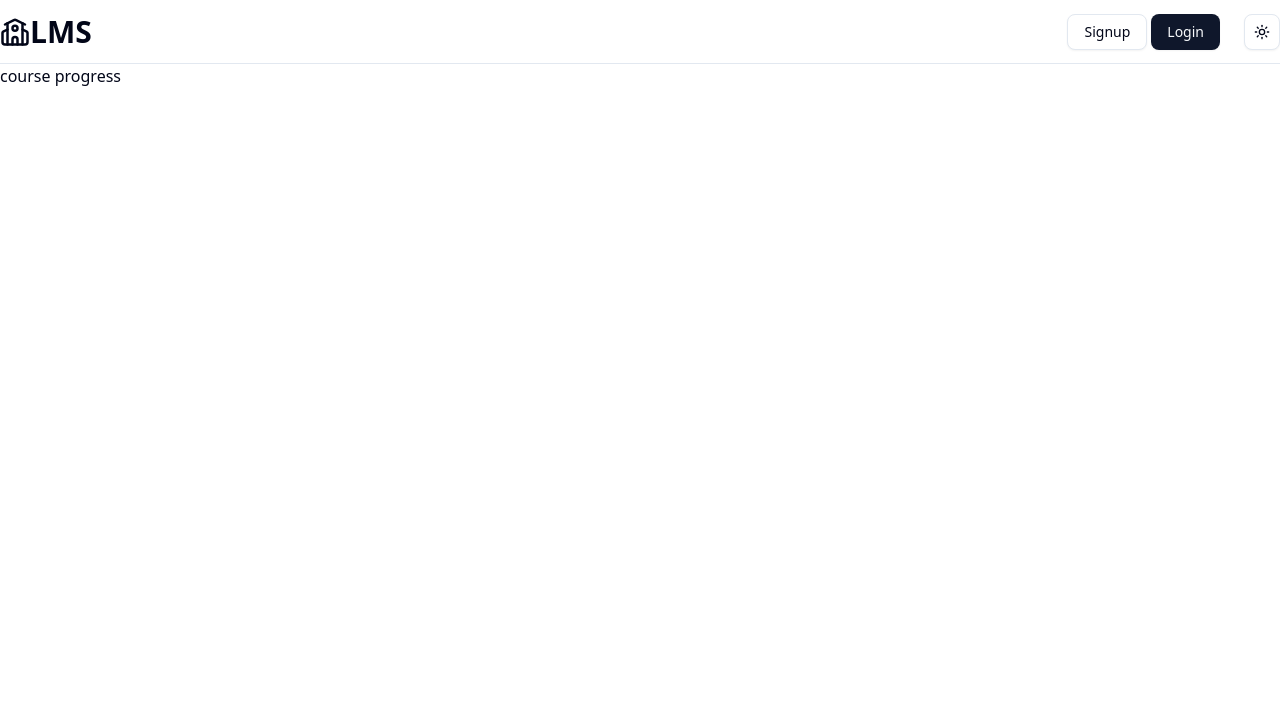
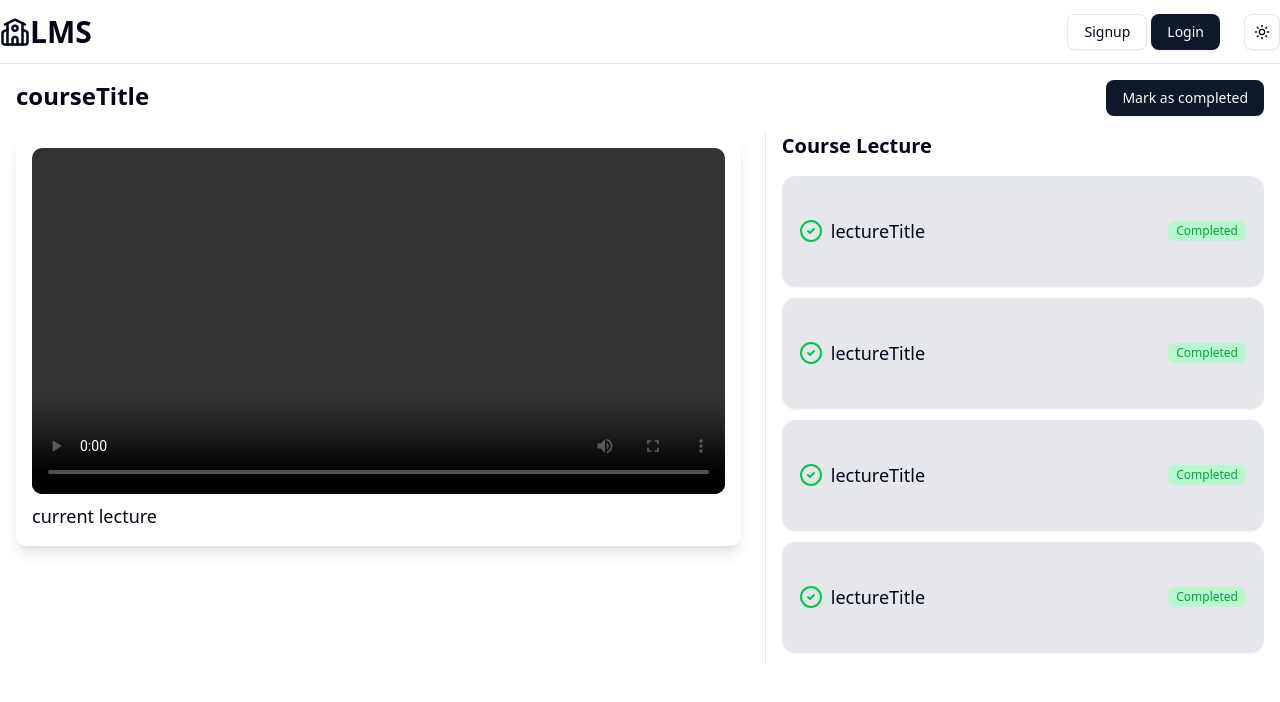
Before and after one commit to ravikant-khati/lms, a React (Vite) app in the folder frontend/: page /course-progress/1 in a window 1280 px wide. Shown: the top 702 px of the page. Built offline with nearby package versions, Linux system fonts and the light colour scheme; no server answers.

Commit message:
frontend compelete for course progress page.

```diff
--- a/frontend/src/components/BuyCourseButton.jsx
+++ b/frontend/src/components/BuyCourseButton.jsx
@@ -6,26 +6,28 @@ import { toast } from "sonner";
 import { useCreateCheckoutSessionMutation } from "../features/apis/coursePurchaseAPI";
 
 const BuyCourseButton = ({ courseID }) => {
-  const [createCheckoutSession, {data, isLoading, isSuccess, isError, error }] =
-    useCreateCheckoutSessionMutation();
+  const [
+    createCheckoutSession,
+    { data, isLoading, isSuccess, isError, error },
+  ] = useCreateCheckoutSessionMutation();
 
   const purchaseCourseHandler = async () => {
     console.log(courseID);
     await createCheckoutSession(courseID);
   };
 
-  useEffect(()=>{
-    if(isSuccess){
-       if(data?.url){
+  useEffect(() => {
+    if (isSuccess) {
+      if (data?.url) {
         window.location.href = data.url; // Redirect to stripe checkout url
-       }else{
-        toast.error("Invalid response from server.")
-       }
+      } else {
+        toast.error("Invalid response from server.");
+      }
     }
-    if(isError){
-      toast.error(error?.data?.message || "Failed to create checkout session")
+    if (isError) {
+      toast.error(error?.data?.message || "Failed to create checkout session");
     }
-  },[data, isSuccess, isError, error])
+  }, [data, isSuccess, isError, error]);
 
   return (
     <Button
--- a/frontend/src/pages/students/CourseDetail.jsx
+++ b/frontend/src/pages/students/CourseDetail.jsx
@@ -12,49 +12,59 @@ import BuyCourseButton from "../../components/BuyCourseButton";
 
 import { BadgeInfo, Lock, PlayCircle } from "lucide-react";
 import ReactPlayer from "react-player";
-import { useParams } from "react-router-dom";
+import { useNavigate, useParams } from "react-router-dom";
+import { useGetCourseDetailWithStatusQuery } from "../../features/apis/coursePurchaseAPI";
+import { useEffect } from "react";
 
 const CourseDetail = () => {
   const {courseID} = useParams()
+  const navigate = useNavigate()
+  const {data:res, isSuccess , isLoading , isError} = useGetCourseDetailWithStatusQuery(courseID)
+  useEffect(()=>{
+    if(isSuccess){
+      console.log(res);
+    }
+  },[isSuccess , isError])
+  if(isLoading) return <h1 className="mt-20">Loading... please wait</h1>
   return (
     <div className="space-y-5">
       <div className="bg-[#2D2F31] text-white">
         <div className="max-w-7xl mx-auto py-8 px-4 md:px-8 flex flex-col gap-2">
           <h1 className="font-bold text-2xl md:text-3xl">
-           course title
+           {res.course.courseTitle}
           </h1>
-          <p className="text-base md:text-lg">Course Sub-title</p>
+          <p className="text-base md:text-lg">{res.course.subTitle}</p>
           <p>
             Created By{" "}
             <span className="text-[#C0C4FC] underline italic">
-              created by
+              {res.course.creator.username}
             </span>
           </p>
           <div className="flex items-center gap-2 text-sm">
             <BadgeInfo size={16} />
-            <p>Last updated 44/44/444</p>
+            <p>Last updated {(res.course.updatedAt.split('T')[0])}</p>
           </div>
-          <p>Students enrolled:33</p>
+          <p>Students enrolled:{res.course.enrolledStudents.length}</p>
         </div>
       </div>
       <div className="max-w-7xl mx-auto my-5 px-4 md:px-8 flex flex-col lg:flex-row justify-between gap-10">
         <div className="w-full lg:w-1/2 space-y-5">
           <h1 className="font-bold text-xl md:text-2xl">Description</h1>
           <p
-            className="text-sm"
+            className="text-sm" dangerouslySetInnerHTML={{__html:res.course.description}}
           />
           <Card>
             <CardHeader>
               <CardTitle>Course Content</CardTitle>
-              <CardDescription>4 lectures</CardDescription>
+              <CardDescription>{res.course.lectures.length} lectures</CardDescription>
             </CardHeader>
             <CardContent className="space-y-3">
-              {[1,2,3,4].map((lecture, idx) => (
+              {res.course.lectures.map((lecture, idx) => (
                 <div key={idx} className="flex items-center gap-3 text-sm">
                   <span>
-                    {true ? <PlayCircle size={14} /> : <Lock size={14} />}
+                    {lecture.isPreviewFree ? <PlayCircle size={14} /> : <Lock size={14} />}
                   </span>
-                  <p>lecture title</p>
+                  <p>{lecture.lectureTitle}</p>
                 </div>
               ))}
             </CardContent>
@@ -68,15 +78,16 @@ const CourseDetail = () => {
                   width="100%"
                   height={"100%"}
                   controls={true}
+                  url={res.course.lectures[0].videoUrl}
                 />
               </div>
-              <h1>Lecture title</h1>
+              <h1>{res.course.lectures[0].lectureTitle}</h1>
               <Separator className="my-2" />
-              <h1 className="text-lg md:text-xl font-semibold">Course Price</h1>
+              <h1 className="text-lg md:text-xl font-semibold">{res.course.coursePrice}</h1>
             </CardContent>
             <CardFooter className="flex justify-center p-4">
-              {false ? (
-                <Button onClick={handleContinueCourse} className="w-full">Continue Course</Button>
+              {res.purchaseStatus ? (
+                <Button onClick={()=>navigate(`/course-progress/${courseID}`)} className="w-full">Continue Course</Button>
               ) : (
                 <BuyCourseButton courseID={courseID} />
               )}
--- a/frontend/src/pages/students/CourseProgress.jsx
+++ b/frontend/src/pages/students/CourseProgress.jsx
@@ -1,11 +1,89 @@
-import React from 'react';
+import { Badge } from "@/components/ui/badge";
+import { Button } from "@/components/ui/button";
+import { Card, CardContent, CardTitle } from "@/components/ui/card";
+
+import { CheckCircle, CheckCircle2, CirclePlay } from "lucide-react";
 
 const CourseProgress = () => {
-    return (
-        <div>
-            course progress
+
+
+
+  return (
+    <div className="max-w-7xl mx-auto p-4">
+      {/* Display course name  */}
+      <div className="flex justify-between mb-4">
+        <h1 className="text-2xl font-bold">courseTitle</h1>
+        <Button
+        >
+          {false ? (
+            <div className="flex items-center">
+              <CheckCircle className="h-4 w-4 mr-2" /> <span>Completed</span>{" "}
+            </div>
+          ) : (
+            "Mark as completed"
+          )}
+        </Button>
+      </div>
+
+      <div className="flex flex-col md:flex-row gap-6">
+        {/* Video section  */}
+        <div className="flex-1 md:w-3/5 h-fit rounded-lg shadow-lg p-4">
+          <div>
+            <video
+              controls
+              className="w-full h-auto md:rounded-lg"
+
+            />
+          </div>
+          {/* Display current watching lecture title */}
+          <div className="mt-2 ">
+            <h3 className="font-medium text-lg">
+              current lecture
+            </h3>
+          </div>
         </div>
-    );
-}
+        {/* Lecture Sidebar  */}
+        <div className="flex flex-col w-full md:w-2/5 border-t md:border-t-0 md:border-l border-gray-200 md:pl-4 pt-4 md:pt-0">
+          <h2 className="font-semibold text-xl mb-4">Course Lecture</h2>
+          <div className="flex-1 overflow-y-auto">
+            {[1,2,3,4].map((lecture) => (
+              <Card
+                // key={lecture._id}
+                className={`mb-3 hover:cursor-pointer transition transform ${
+                 true
+                    ? "bg-gray-200 dark:dark:bg-gray-800"
+                    : ""
+                } `}
+              >
+                <CardContent className="flex items-center justify-between p-4">
+                  <div className="flex items-center">
+                    {true ? (
+                      <CheckCircle2 size={24} className="text-green-500 mr-2" />
+                    ) : (
+                      <CirclePlay size={24} className="text-gray-500 mr-2" />
+                    )}
+                    <div>
+                      <CardTitle className="text-lg font-medium">
+                        lectureTitle
+                      </CardTitle>
+                    </div>
+                  </div>
+                  {true && (
+                    <Badge
+                      variant={"outline"}
+                      className="bg-green-200 text-green-600"
+                    >
+                      Completed
+                    </Badge>
+                  )}
+                </CardContent>
+              </Card>
+            ))}
+          </div>
+        </div>
+      </div>
+    </div>
+  );
+};
 
 export default CourseProgress;
--- a/frontend/src/pages/students/Courses.jsx
+++ b/frontend/src/pages/students/Courses.jsx
@@ -12,7 +12,7 @@ if(isSuccess){
 }
   },[isSuccess])
   if (isError) return <h1>Some error occurred while fetching courses.</h1>;
-
+  if(isLoading) return <h1>loading</h1>
   return (
     <div className="bg-gray-50 dark:bg-[#141414]">
       <div className="max-w-7xl mx-auto p-6">
```
